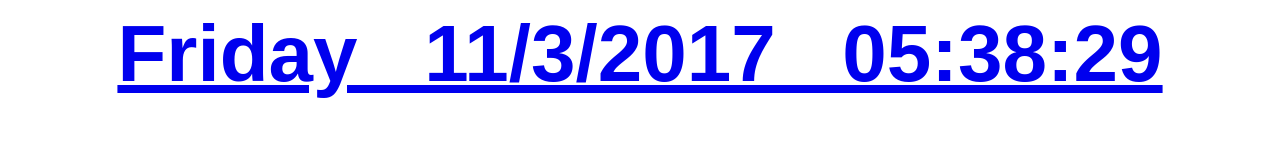
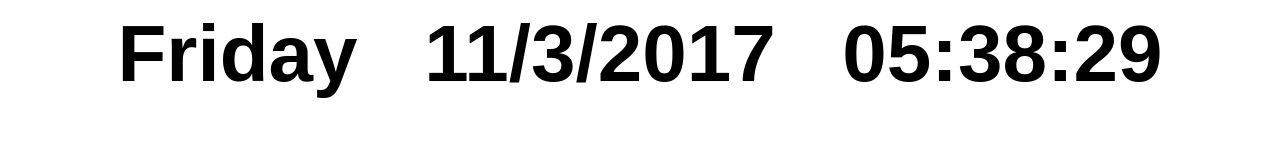
Before and after one commit to khavuoch/TimeNow, a plain HTML site: page index.html in a window 1280 px wide. Drawn offline with nearby package versions, Linux system fonts and the light colour scheme.

Commit message:
remove link

```diff
--- a/index.html
+++ b/index.html
@@ -35,7 +35,7 @@
 </head>
 
 <body>
-    <a href="index1.html"><h1 id="time" align="center" style="font-size:5em"></h1></a>
+    <h1 id="time" align="center" style="font-size:5em"></h1>
 </body>
 
 </html>
```
